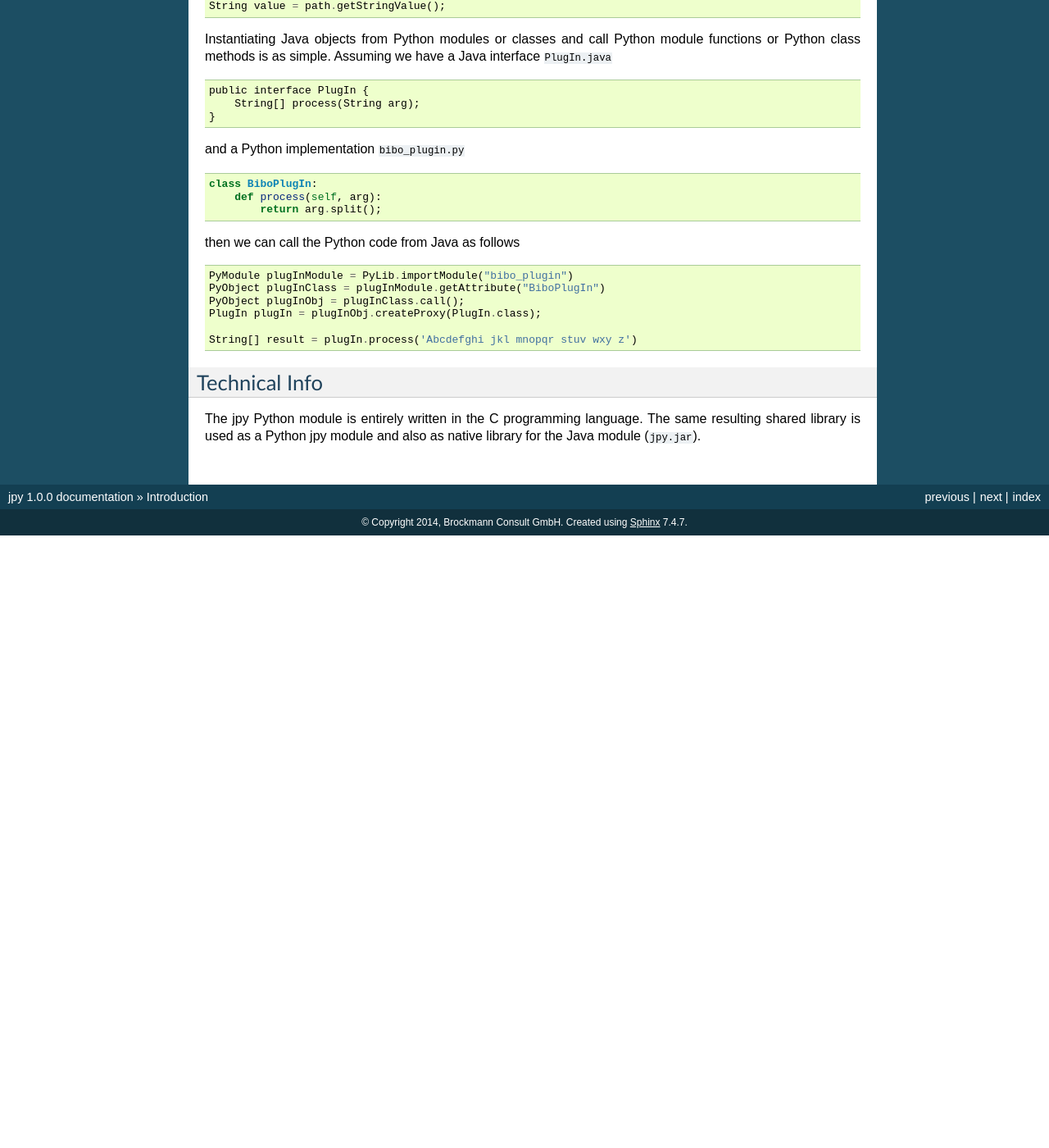
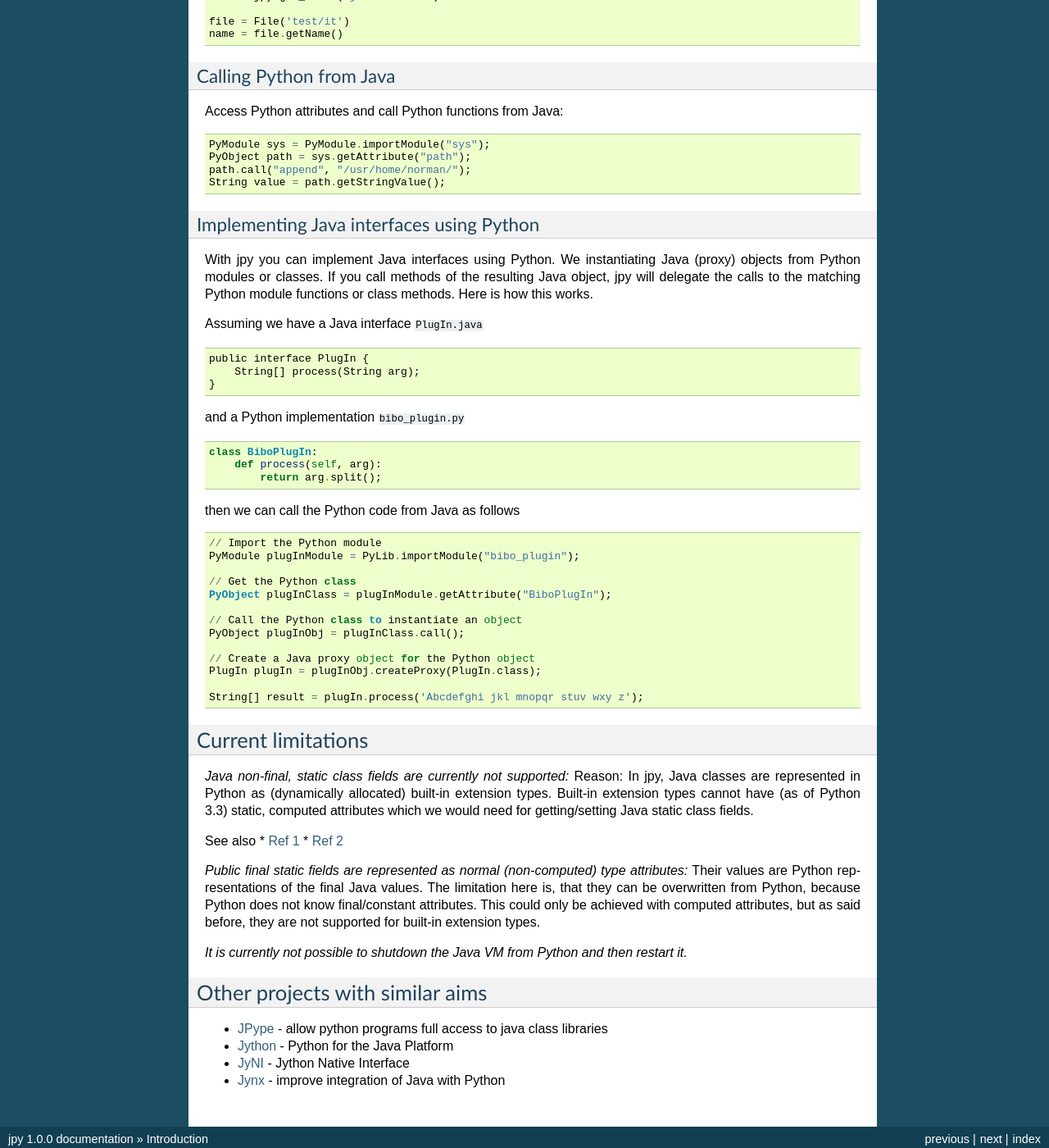
Before and after one commit to bcdev/jpy, a Sphinx documentation site: the page built from doc/intro.rst, in a window 1280 px wide and 1400 px high, scrolled down 851 px. Shown: the whole window at 82% size. Built offline with Sphinx 7.4.7, drawn with Linux system fonts in a browser that asks for light colours; before the commit the page ends 1504 px from its top, so only the background shows below that; some of the changed text lies outside the part shown.

Commit message:
Updated docu

```diff
--- a/doc/intro.rst
+++ b/doc/intro.rst
@@ -3,7 +3,7 @@
 Introduction
 ############
 
-jpy is a bi-directional Java-Python bridge which you can use to embed Java code in Python programs or the other
+jpy is a **bi-directional** Java-Python bridge which you can use to embed Java code in Python programs or the other
 way round. It has been designed particularly with regard to maximum data transfer speed between the two languages.
 It comes with a number of outstanding features:
 
@@ -23,8 +23,18 @@
 
 
 ************
-How It Works
+How it works
 ************
+
+The jpy Python module is entirely written in the C programming language. The same resulting shared library is used
+as a Python jpy module and also as native library for the Java library (``jpy.jar``).
+
+Python programs that import the ``jpy`` module can load Java classes, access Java class fields, and call class
+constructors and methods.
+
+Java programs with ``jpy.jar`` on the classpath can import Python modules, access module attributes such as class
+types and variables, and call any callable objects such as module-level functions, class constructors, as well as
+static and instance class methods.
 
 
 Calling Java from Python
@@ -44,15 +54,22 @@
 Calling Python from Java
 ========================
 
-Call Python functions from Java::
+Access Python attributes and call Python functions from Java::
 
-    PyModule sys = PyModule.importModule("sys")
-    PyObject path = sys.getAttribute("path")
+    PyModule sys = PyModule.importModule("sys");
+    PyObject path = sys.getAttribute("path");
+    path.call("append", "/usr/home/norman/");
     String value = path.getStringValue();
 
 
-Instantiating Java objects from Python modules or classes and call Python module functions or Python class methods
-is as simple. Assuming we have a Java interface ``PlugIn.java`` ::
+Implementing Java interfaces using Python
+========================================
+
+With jpy you can implement Java interfaces using Python. We instantiating Java (proxy) objects from Python modules or
+classes. If you call methods of the resulting Java object, jpy will delegate the calls to the matching Python
+module functions or class methods. Here is how this works.
+
+Assuming we have a Java interface ``PlugIn.java`` ::
 
     public interface PlugIn {
         String[] process(String arg);
@@ -67,18 +84,50 @@
 
 then we can call the Python code from Java as follows ::
 
-    PyModule plugInModule = PyLib.importModule("bibo_plugin")
-    PyObject plugInClass = plugInModule.getAttribute("BiboPlugIn")
+    // Import the Python module
+    PyModule plugInModule = PyLib.importModule("bibo_plugin");
+
+    // Get the Python class
+    PyObject plugInClass = plugInModule.getAttribute("BiboPlugIn");
+
+    // Call the Python class to instantiate an object
     PyObject plugInObj = plugInClass.call();
+
+    // Create a Java proxy object for the Python object
     PlugIn plugIn = plugInObj.createProxy(PlugIn.class);
 
-    String[] result = plugIn.process('Abcdefghi jkl mnopqr stuv wxy z')
+    String[] result = plugIn.process('Abcdefghi jkl mnopqr stuv wxy z');
 
 
-**************
-Technical Info
-**************
+*******************
+Current limitations
+*******************
+
+*Java non-final, static class fields are currently not supported:*
+Reason: In jpy, Java classes are represented in Python as (dynamically allocated) built-in
+extension types. Built-in extension types cannot have (as of Python 3.3) static, computed
+attributes which we would need for getting/setting Java static class fields.
+
+See also
+* `Ref 1 <http://stackoverflow.com/questions/10161609/class-property-using-org.jpy.python-c-api>`_
+* `Ref 2 <http://joyrex.spc.uchicago.edu/bookshelves/org.jpy.python/cookbook/pythoncook-CHP-16-SECT-6.html>`_
+
+*Public final static fields are represented as normal (non-computed) type attributes:*
+Their values are Python representations of the final Java values. The limitation here is, that they
+can be overwritten from Python, because Python does not know final/constant attributes. This could
+only be achieved with computed attributes, but as said before, they are not supported for
+built-in extension types.
+
+*It is currently not possible to shutdown the Java VM from Python and then restart it.*
 
 
-The jpy Python module is entirely written in the C programming language. The same resulting shared library is used
-as a Python jpy module and also as native library for the Java module (``jpy.jar``).
+
+
+********************************
+Other projects with similar aims
+********************************
+
+* `JPype <http://jpype.sourceforge.net/>`_ - allow python programs full access to java class libraries
+* `Jython <http://www.jython.org/>`_ - Python for the Java Platform
+* `JyNI <http://jyni.org/>`_ - Jython Native Interface
+* `Jynx <https://code.google.com/p/jynx/>`_ - improve integration of Java with Python
```
Also changed, not shown: README.md (+56 -57 lines).
